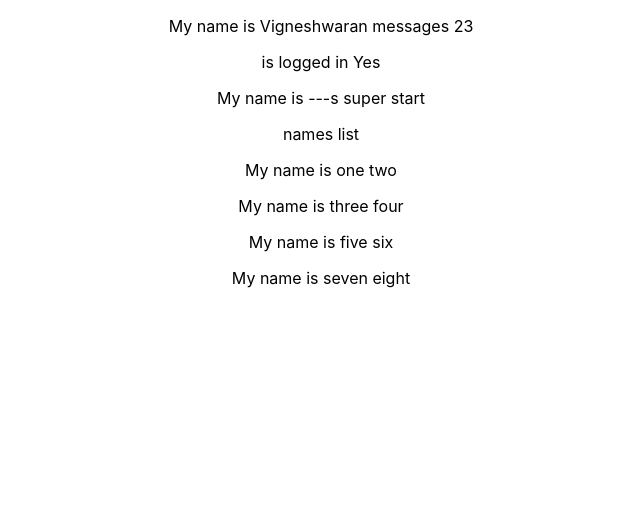
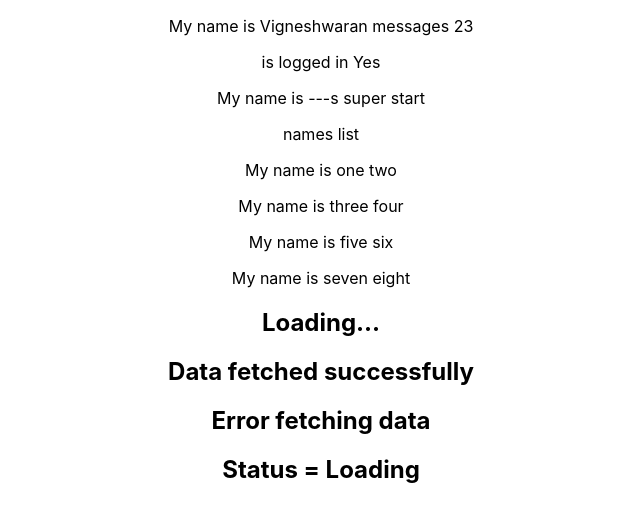
Before and after one commit to vigneshwaran-chandrasekaran/react-17-typescript, a React (Create React App) app: page / in a window 1280 px wide. Shown: the top 522 px of the page, without its empty margins (319-959 px from the left). Built offline with nearby package versions, Linux system fonts and the light colour scheme.

Commit message:
in string added only needed string check

```diff
--- a/src/App.tsx
+++ b/src/App.tsx
@@ -3,6 +3,7 @@ import "./App.css";
 import Greet from "./components/Greet";
 import Person from "./components/Person";
 import PersonList from "./components/PersonList";
+import Status from "./components/Status";
 
 /**
  * use type for applications,
@@ -38,6 +39,7 @@ function App() {
       <Greet name="Vigneshwaran" messageCount={23} isLoggedIn={true} />
       <Person name={personName} />
       <PersonList names={nameList} />
+      <Status status="loading" />
     </div>
   );
 }
--- /dev/null
+++ b/src/components/Status.tsx
@@ -0,0 +1,30 @@
+import React from "react";
+
+/**
+ * use type for applications,
+ * use interface for library
+ */
+
+type StatusProps = {
+  status: "loading" | "success" | "error";
+};
+
+export default function Status(props: StatusProps) {
+  let message;
+  if (props.status === "loading") {
+    message = "Loading";
+  } else if (props.status === "success") {
+    message = "success";
+  } else if (props.status === "error") {
+    message = "error";
+  }
+  console.log("Status props", props);
+  return (
+    <div>
+      <h2>Loading...</h2>
+      <h2>Data fetched successfully</h2>
+      <h2>Error fetching data</h2>
+      <h2>Status = {message}</h2>
+    </div>
+  );
+}
```
